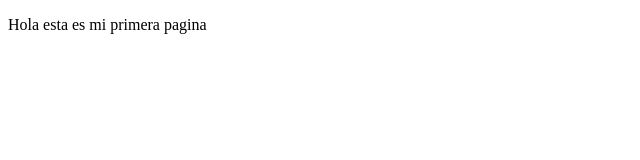
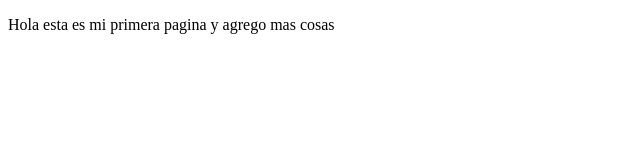
Before and after one commit to diegocupitra/index.html, a plain HTML site: page index.html in a window 1280 px wide. Shown: the whole page, without its empty margins (0-640 px from the left). Drawn offline with Linux system fonts and the light colour scheme.

Commit message:
cambios realizados

```diff
--- a/index.html
+++ b/index.html
@@ -8,7 +8,7 @@
 </head>
 <body>
     <p>
-        Hola esta es mi primera pagina
+        Hola esta es mi primera pagina y agrego mas cosas
     </p>
 </body>
 </html>
```
